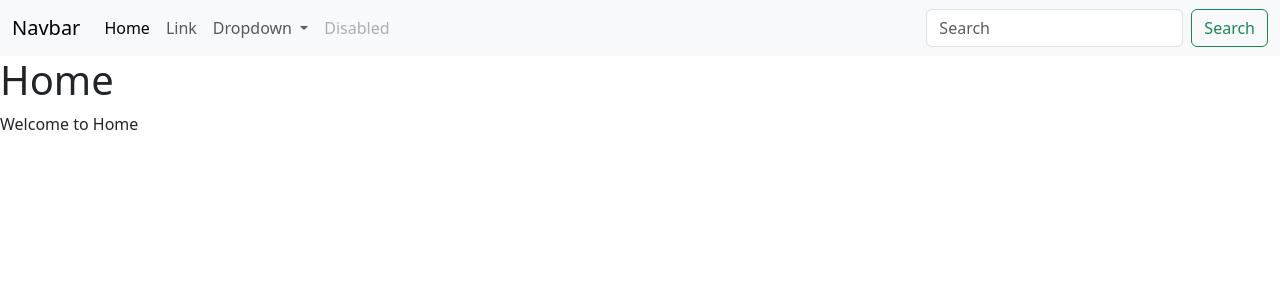
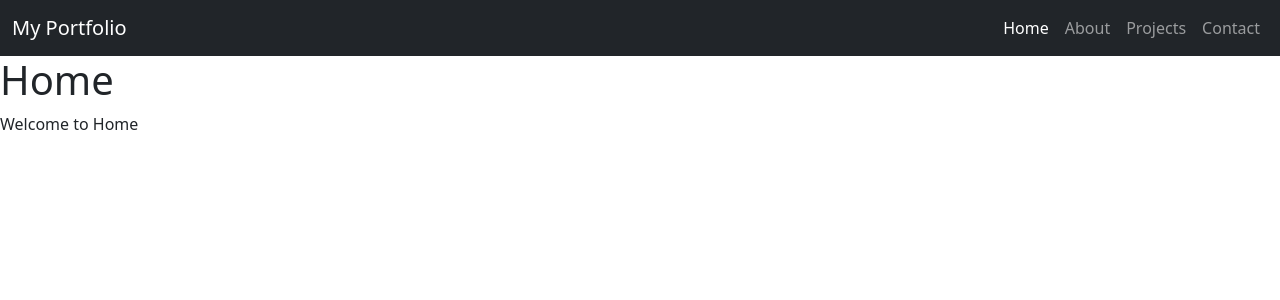
Before and after one commit to davidabati1960/Assignment-2, a Node server app: page / in a window 1280 px wide. Shown: the top 300 px of the page. Run offline with Node 20, Linux system fonts and the light colour scheme; some libraries are stand-ins or nearby versions.

Commit message:
Installed and implemented FontAwesome, added all pages to my nav bar, changed the background colour of the nav bar

```diff
--- a/package.json
+++ b/package.json
@@ -6,6 +6,7 @@
     "start": "node ./server.js"
   },
   "dependencies": {
+    "@fortawesome/fontawesome-free": "^7.3.1",
     "bootstrap": "^5.3.9",
     "cookie-parser": "~1.4.4",
     "debug": "~2.6.9",
--- a/views/index.ejs
+++ b/views/index.ejs
@@ -4,42 +4,35 @@
     <title><%= title %></title>
     <link rel="stylesheet" href="/Content/app.css"/>
     <link rel="stylesheet" href="/bootstrap/dist/css/bootstrap.min.css"/>
+    <link rel="stylesheet" href="/@fortawesome/fontawesome-free/css/all.min.css"/>
     <script src="/bootstrap/dist/js/bootstrap.min.js"></script>
   </head>
   <body>
-    <nav class="navbar navbar-expand-lg navbar-light bg-light">
+    <nav class="navbar navbar-expand-lg navbar-dark bg-dark">
       <div class="container-fluid">
-    <a class="navbar-brand" href="#">Navbar</a>
+        <a class="navbar-brand" href="/">My Portfolio</a>
         <button class="navbar-toggler" type="button" data-bs-toggle="collapse" data-bs-target="#navbarSupportedContent" aria-controls="navbarSupportedContent" aria-expanded="false" aria-label="Toggle navigation">
           <span class="navbar-toggler-icon"></span>
         </button>
         <div class="collapse navbar-collapse" id="navbarSupportedContent">
-      <ul class="navbar-nav me-auto mb-2 mb-lg-0">
+          <ul class="navbar-nav ms-auto mb-2 mb-lg-0">
             <li class="nav-item">
-          <a class="nav-link active" aria-current="page" href="#">Home</a>
+              <a class="nav-link active" aria-current="page" href="/home"><i class="fa-solid fa-house"></i>Home</a>
             </li>
             <li class="nav-item">
-          <a class="nav-link" href="#">Link</a>
-        </li>
-        <li class="nav-item dropdown">
-          <a class="nav-link dropdown-toggle" href="#" id="navbarDropdown" role="button" data-bs-toggle="dropdown" aria-expanded="false">
-            Dropdown
-          </a>
-          <ul class="dropdown-menu" aria-labelledby="navbarDropdown">
-            <li><a class="dropdown-item" href="#">Action</a></li>
-            <li><a class="dropdown-item" href="#">Another action</a></li>
-            <li><hr class="dropdown-divider"></li>
-            <li><a class="dropdown-item" href="#">Something else here</a></li>
-          </ul>
+              <a class="nav-link " aria-current="page" href="/aboutme">About</a>
             </li>
             <li class="nav-item">
-          <a class="nav-link disabled" href="#" tabindex="-1" aria-disabled="true">Disabled</a>
+              <a class="nav-link " aria-current="page" href="/projects">Projects</a>
             </li>
+            <li class="nav-item">
+              <a class="nav-link " aria-current="page" href="/contactme">Contact</a>
+            </li>
+
+
+
           </ul>
-      <form class="d-flex">
-        <input class="form-control me-2" type="search" placeholder="Search" aria-label="Search">
-        <button class="btn btn-outline-success" type="submit">Search</button>
-      </form>
+
         </div>
   </div>
 </nav>
```
Also changed, not shown: 1 other file. Lines whose indentation alone changed are shown as unchanged.
